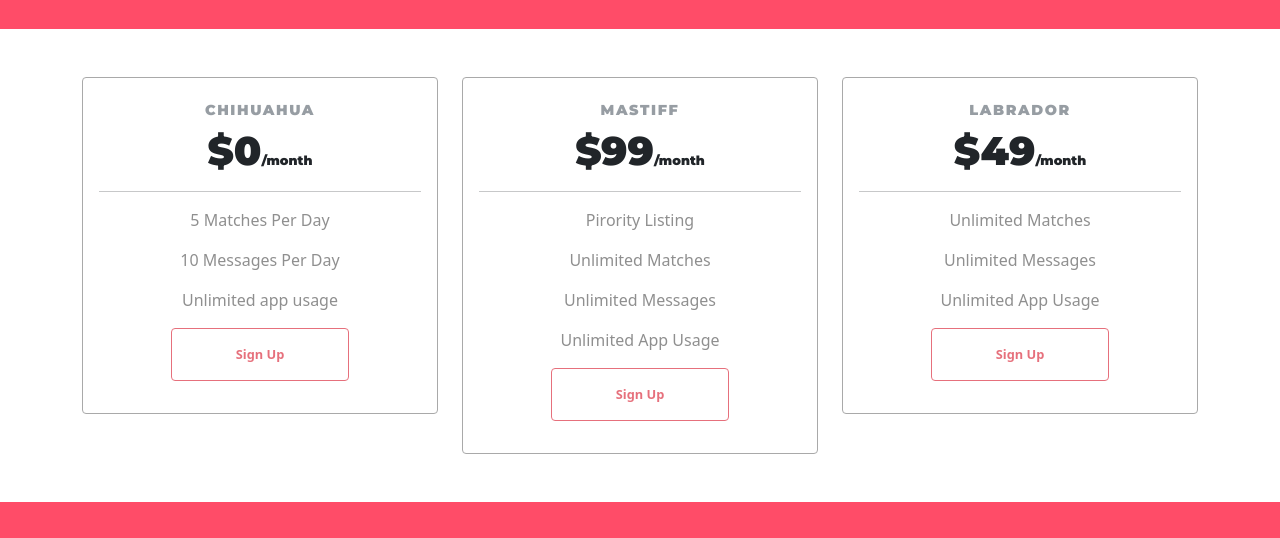
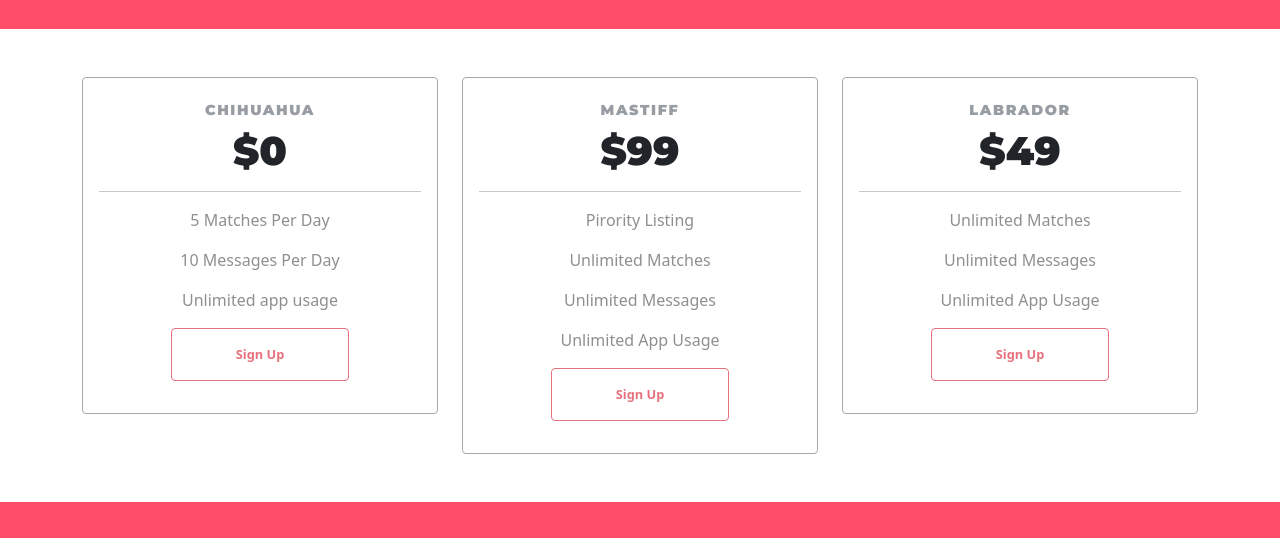
Before and after one commit to Raeskaa/tindog, a plain HTML site: page index.html in a window 1280 px wide. Shown: the part 1321-1859 px from the top of the page. Drawn offline with nearby package versions, Linux system fonts and the light colour scheme.

Commit message:
final edit

```diff
--- a/index.html
+++ b/index.html
@@ -164,7 +164,7 @@
 					<div class="card mb-5 mb-lg-0">
 						<div class="card-body">
 							<h3 class="card-title text-muted text-uppercase text-center">Chihuahua</h3>
-							<h6 class="card-price text-center">$0<span class="period">/month</span></h6>
+							<h6 class="card-price text-center">$0</h6>
 							<hr>
 							<ul class="fa-ul" style="margin-left: 0;">
 								<li><span>
@@ -189,7 +189,7 @@
 					<div class="card mb-5 mb-lg-0">
 						<div class="card-body">
 							<h3 class="card-title text-muted text-uppercase text-center">Mastiff</h3>
-							<h6 class="card-price text-center">$99<span class="period">/month</span></h6>
+							<h6 class="card-price text-center">$99</h6>
 							<hr>
 							<ul class="fa-ul" style="margin-left: 0;">
 								<li><span>
@@ -216,7 +216,7 @@
 					<div class="card mb-5 mb-lg-0">
 						<div class="card-body">
 							<h3 class="card-title text-muted text-uppercase text-center">Labrador</h3>
-							<h6 class="card-price text-center">$49<span class="period">/month</span></h6>
+							<h6 class="card-price text-center">$49</h6>
 							<hr>
 							<ul class="fa-ul" style="margin-left: 0;">
 								<li><span>
```
